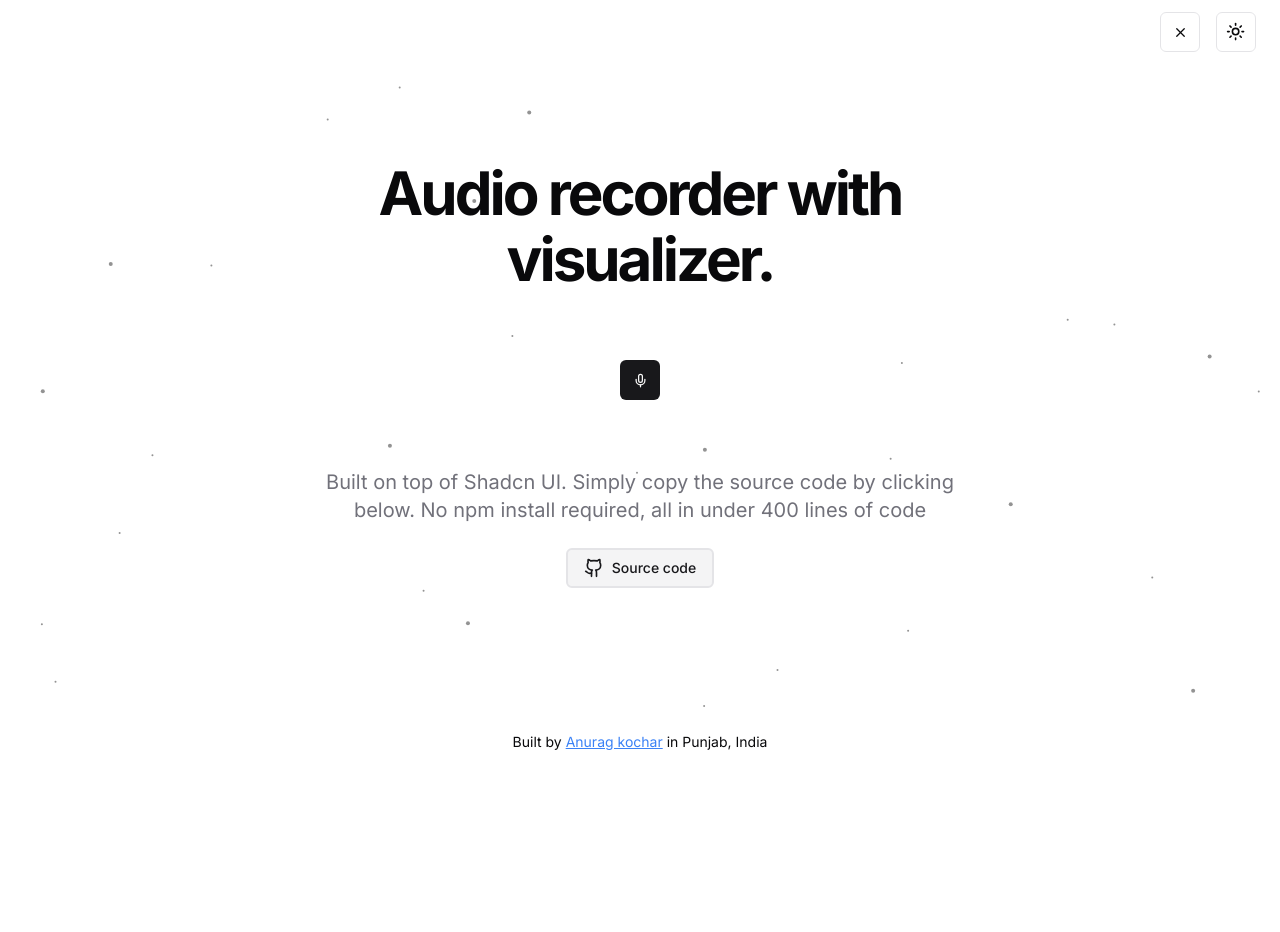
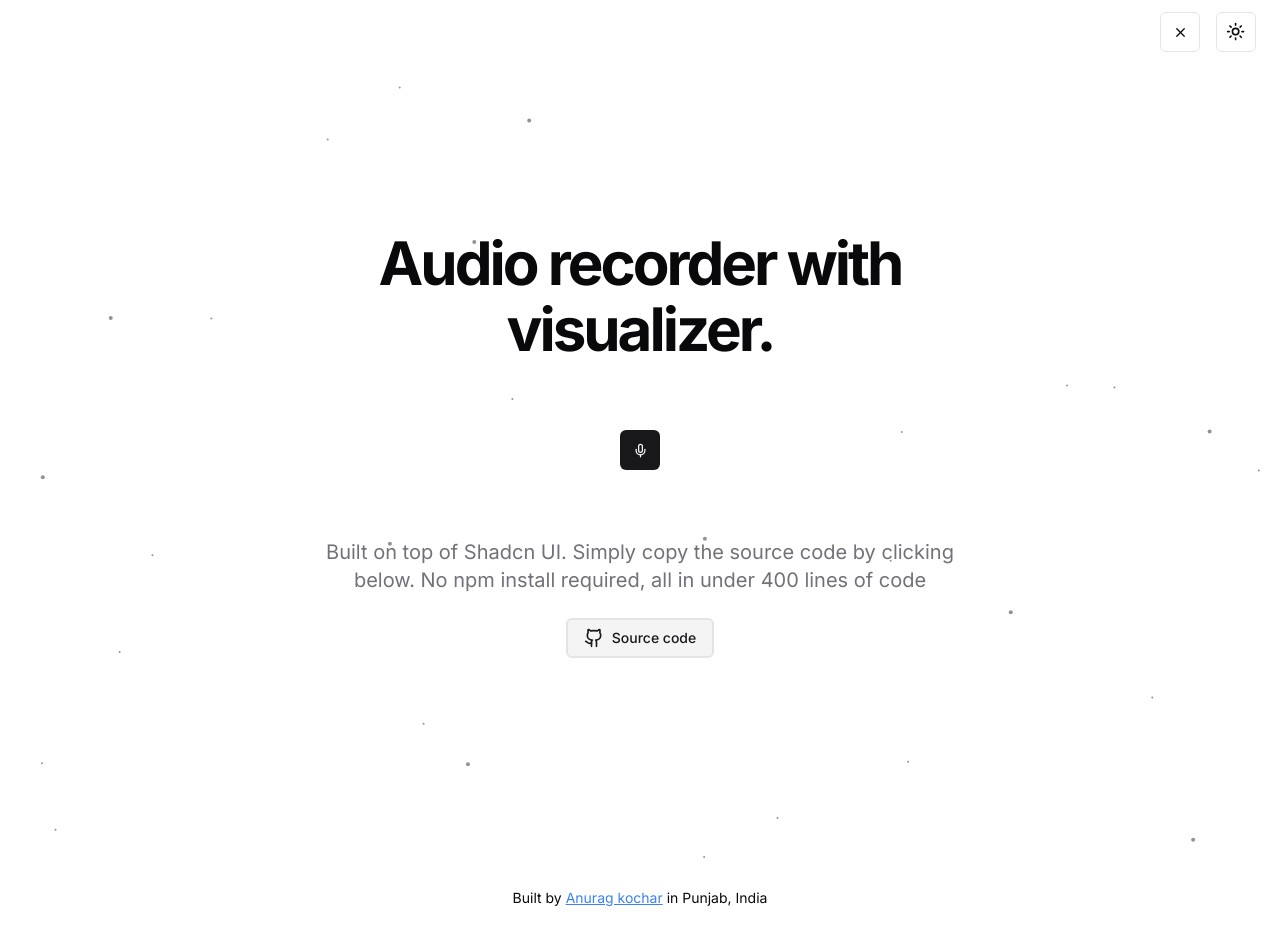
Before and after one commit to Anurag-Kochar-1/Shadcn-UI-Audio-Recorder-With-Visualizer, a Next.js app: page / in a window 1280 px wide. Before the commit the page ends 800 px from the top, so only its background shows below. Built offline with nearby package versions, Linux system fonts and the light colour scheme.

Commit message:
📄 doc: read me content & mit license

```diff
--- a/app/page.tsx
+++ b/app/page.tsx
@@ -11,7 +11,7 @@ import { Github } from "lucide-react";
 import Link from "next/link";
 export default function Home() {
   return (
-    <div className="container relative flex-1 flex flex-col justify-center items-center">
+    <div className="container relative flex-1 flex flex-col justify-center items-center min-h-screen">
       <Particles className="absolute inset-0 -z-10 " />
       <PageHeader>
         <PageHeaderHeading>Audio recorder with visualizer.</PageHeaderHeading>
--- a/components/ui/page.tsx
+++ b/components/ui/page.tsx
@@ -8,7 +8,7 @@ function PageHeader({
   return (
     <section
       className={cn(
-        "mx-auto flex max-w-2xl flex-col items-center gap-2 py-8 md:py-12 md:pb-8 lg:py-24 lg:pb-20",
+        "mx-auto flex max-w-2xl flex-col items-center gap-2 py-8 md:py-12 md:pb-8 lg:py-16",
         className
       )}
       {...props}
```
Also changed, not shown: 2 other files (tests, documents, lock files or other folders).
